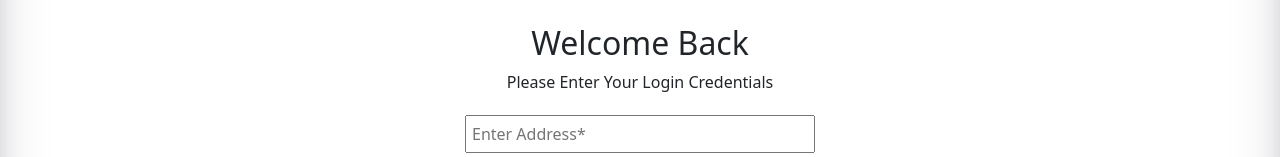
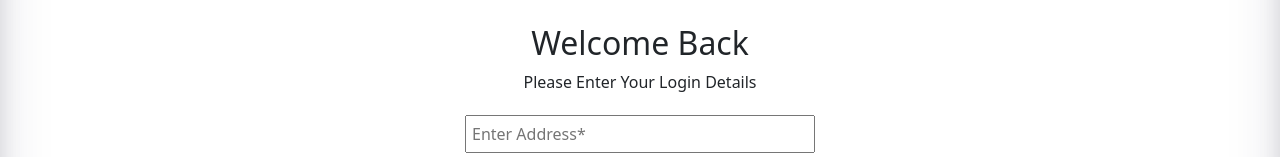
Before and after one commit to anuragyadav20062002/reactjs-login-page-assesment, a React (Create React App) app: page / in a window 1280 px wide. Shown: the part 260-417 px from the top of the page. Built offline with nearby package versions, Linux system fonts and the light colour scheme.

Commit message:
Changed title

```diff
--- a/src/Components/Login.jsx
+++ b/src/Components/Login.jsx
@@ -36,7 +36,7 @@ const Login = () => {
       <div className="Main_body">
         <div className="Login_Form">
           <h2>Welcome Back</h2>
-          <p>Please Enter Your Login Credentials</p>
+          <p> Please Enter Your Login Details </p>
           <input
             type="text"
             placeholder="Enter Address*"
```
